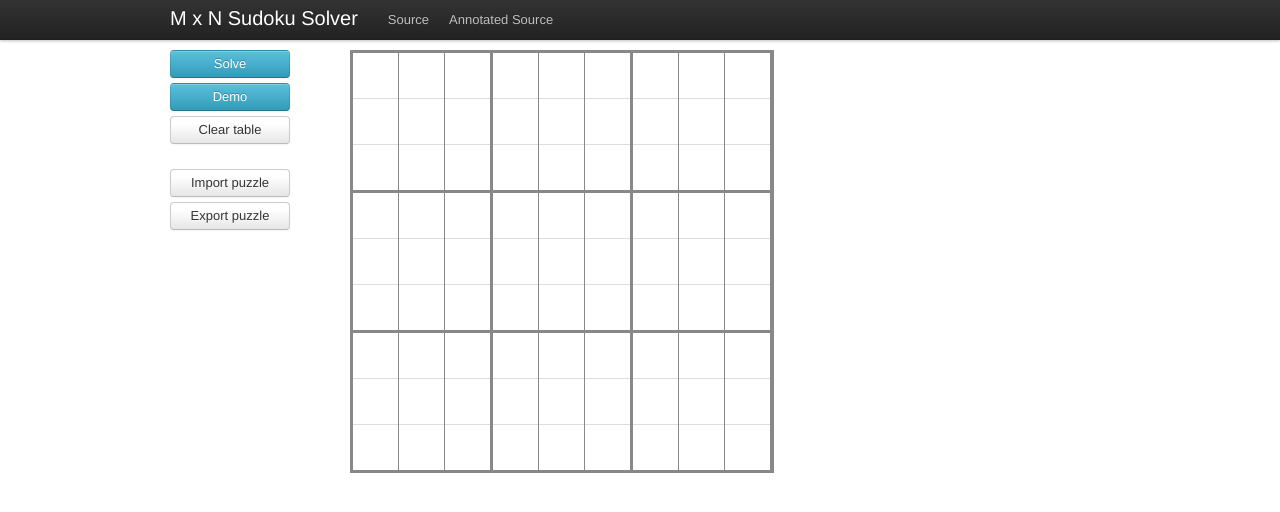
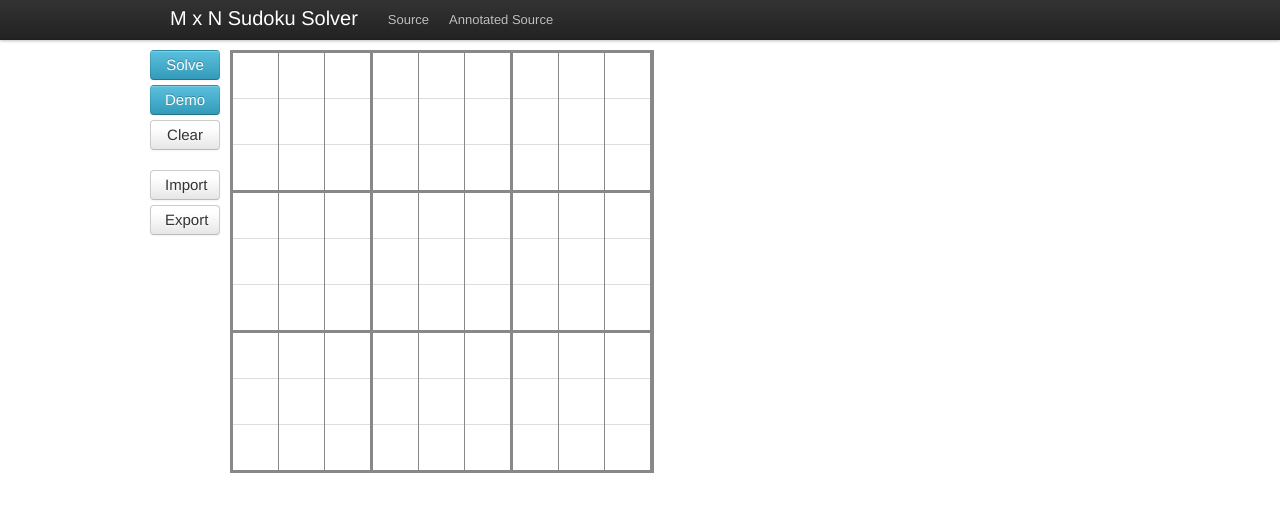
Before and after one commit to Wilfred/sudoku, a plain HTML site: page index.html in a window 1280 px wide. Drawn offline with nearby package versions, Linux system fonts and the light colour scheme.

Commit message:
tweaking button styling: simpler and bolder

```diff
--- a/css/style.css
+++ b/css/style.css
@@ -6,11 +6,13 @@ body {
     margin-bottom: 20px;
 }
 .btn-group button {
+    width: 70px;
+    display: block;
     margin-bottom: 5px;
 }
 
 .btn {
-    width: 120px;
+    font-size: 15px;
 }
 
 #invalid_table {
@@ -62,3 +64,8 @@ table#sudoku {
 #sudoku td input.user_value {
     color: #3333AA;
 }
+
+#ui {
+    float: left;
+    padding-right: 10px;
+}
--- a/index.html
+++ b/index.html
@@ -25,20 +25,18 @@
 
 		<div class="container">
 			<div class="row">
-				<div class="span3" id="ui">
+				<div id="ui">
                                         <div class="btn-group">
 						<button class="btn info" id="solve">Solve</button>
 						<button class="btn info" id="demo">Demo</button>
-						<button class="btn" id="clear_table">Clear table</button>
+						<button class="btn" id="clear_table">Clear</button>
                                         </div>
 
                                         <div class="btn-group">
-						<button class="btn" id="import_puzzle">Import puzzle</button>
-						<button class="btn" id="export_puzzle">Export puzzle</button>
+						<button class="btn" id="import_puzzle">Import</button>
+						<button class="btn" id="export_puzzle">Export</button>
                                         </div>
 				</div>
-				<div class="span12">
-
 				<div id="main" class="content">
 					<p class="alert-message error" id="invalid_table">
 						Sorry, that isn't a valid table.
@@ -146,8 +144,6 @@
 						</tr>
 					</table>
 				</div>
-
-				</div>
 			</div>
  		</div>
 
```
Lines whose indentation alone changed are shown as unchanged.
